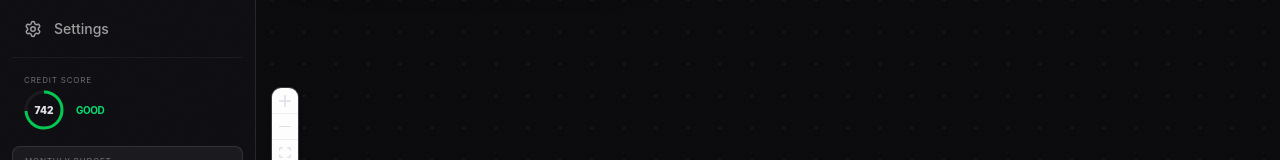
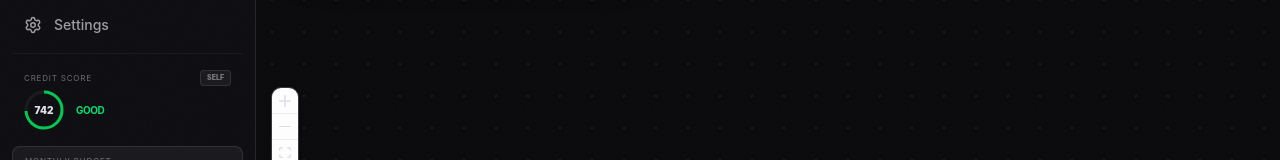
Before and after one commit to rhpshanks/LinkLedger, a React (Vite) app: page / in a window 1280 px wide. Shown: the part 592-752 px from the top of the page. Built offline with nearby package versions, Linux system fonts and the light colour scheme.

Commit message:
Implement Auto-Calculation for Credit Score based on utilization and health

```diff
--- a/src/App.tsx
+++ b/src/App.tsx
@@ -24,7 +24,32 @@ const SERVICE_HINTS: Record<string, { card: string; benefit: string }> = {
 };
 
 export default function App() {
-  const { cards, subscriptions, removeCard, removeSubscription, updateNodesPositions, currency, creditScore, setCreditScore } = useAppStore();
+  const { cards, subscriptions, removeCard, removeSubscription, updateNodesPositions, currency, creditScore, setCreditScore, isAutoScore, setIsAutoScore } = useAppStore();
+
+  useEffect(() => {
+    if (isAutoScore) {
+      let score = 650;
+      const totalLimits = cards.reduce((sum, c) => sum + (c.limit || 0), 0);
+      const totalUsage = subscriptions.reduce((sum, s) => sum + s.amount, 0);
+
+      if (totalLimits > 0) {
+        const usageRatio = (totalUsage / totalLimits) * 100;
+        if (usageRatio < 10) score += 200;
+        else if (usageRatio < 30) score += 150;
+        else if (usageRatio < 50) score += 50;
+        else if (usageRatio > 90) score -= 100;
+      }
+
+      score += Math.min(100, cards.length * 20);
+      const pastDueCount = subscriptions.filter(s => {
+        const days = differenceInDays(new Date(s.nextRenewalDate), new Date());
+        return days < 0;
+      }).length;
+      score -= (pastDueCount * 50);
+
+      setCreditScore(Math.min(900, Math.max(300, score)));
+    }
+  }, [cards, subscriptions, isAutoScore, setCreditScore]);
   const [loaded, setLoaded] = useState(false);
   const [selectedCardId, setSelectedCardId] = useState<string | null>(null);
   const [selectedSubId, setSelectedSubId] = useState<string | null>(null);
@@ -136,14 +161,23 @@ export default function App() {
           <div className="pt-4 border-t border-white/5 space-y-4">
             {/* Credit Score Gauge */}
             <div className="px-3">
-               <div className="label-base !text-[8px]">Credit Score</div>
+               <div className="flex items-center justify-between mb-1">
+                  <div className="label-base !text-[8px] !mb-0">Credit Score</div>
+                  <button
+                    onClick={() => setIsAutoScore(!isAutoScore)}
+                    className={`text-[7px] font-black px-1.5 py-0.5 rounded transition-all ${isAutoScore ? 'bg-blue-600 text-white' : 'bg-white/5 text-white/40 border border-white/10'}`}
+                  >
+                    {isAutoScore ? 'AUTO' : 'SELF'}
+                  </button>
+               </div>
                <div className="flex items-center gap-3">
                   <button
+                    disabled={isAutoScore}
                     onClick={() => {
                       const val = window.prompt('Write your Score', creditScore.toString());
                       if (val && !isNaN(Number(val))) setCreditScore(Number(val));
                     }}
-                    className="relative w-10 h-10 flex items-center justify-center hover:scale-105 transition-transform"
+                    className={`relative w-10 h-10 flex items-center justify-center transition-transform ${!isAutoScore ? 'hover:scale-105 cursor-pointer' : 'cursor-default opacity-80'}`}
                   >
                      <svg className="w-full h-full transform -rotate-90">
                         <circle cx="20" cy="20" r="18" stroke="currentColor" strokeWidth="3" fill="transparent" className="text-white/5" />
--- a/src/store.tsx
+++ b/src/store.tsx
@@ -20,6 +20,8 @@ interface AppContextType {
   setCurrency: (c: string) => void;
   creditScore: number;
   setCreditScore: (score: number) => void;
+  isAutoScore: boolean;
+  setIsAutoScore: (auto: boolean) => void;
 }
 
 const AppContext = createContext<AppContextType | null>(null);
@@ -52,6 +54,7 @@ export function AppProvider({ children }: { children: ReactNode }) {
     return saved === 'cash' ? 'USD' : saved;
   });
   const [creditScore, setCreditScore] = useState<number>(() => loadState('ll_credit_score', 742));
+  const [isAutoScore, setIsAutoScore] = useState<boolean>(() => loadState('ll_auto_score', false));
 
   useEffect(() => { localStorage.setItem('ll_cards', JSON.stringify(cards)); }, [cards]);
   useEffect(() => { localStorage.setItem('ll_subs', JSON.stringify(subscriptions)); }, [subscriptions]);
@@ -59,6 +62,7 @@ export function AppProvider({ children }: { children: ReactNode }) {
   useEffect(() => { localStorage.setItem('ll_node_pos', JSON.stringify(nodePositions)); }, [nodePositions]);
   useEffect(() => { localStorage.setItem('ll_currency', JSON.stringify(currency)); }, [currency]);
   useEffect(() => { localStorage.setItem('ll_credit_score', JSON.stringify(creditScore)); }, [creditScore]);
+  useEffect(() => { localStorage.setItem('ll_auto_score', JSON.stringify(isAutoScore)); }, [isAutoScore]);
 
   const addCard = (card: Omit<Card, 'id'>) => {
     const id = `card-${uuidv4()}`;
@@ -102,7 +106,8 @@ export function AppProvider({ children }: { children: ReactNode }) {
       setAlertsPrefs,
       nodePositions, updateNodePosition, updateNodesPositions,
       currency, setCurrency,
-      creditScore, setCreditScore
+      creditScore, setCreditScore,
+      isAutoScore, setIsAutoScore
     }}>
       {children}
     </AppContext.Provider>
```
